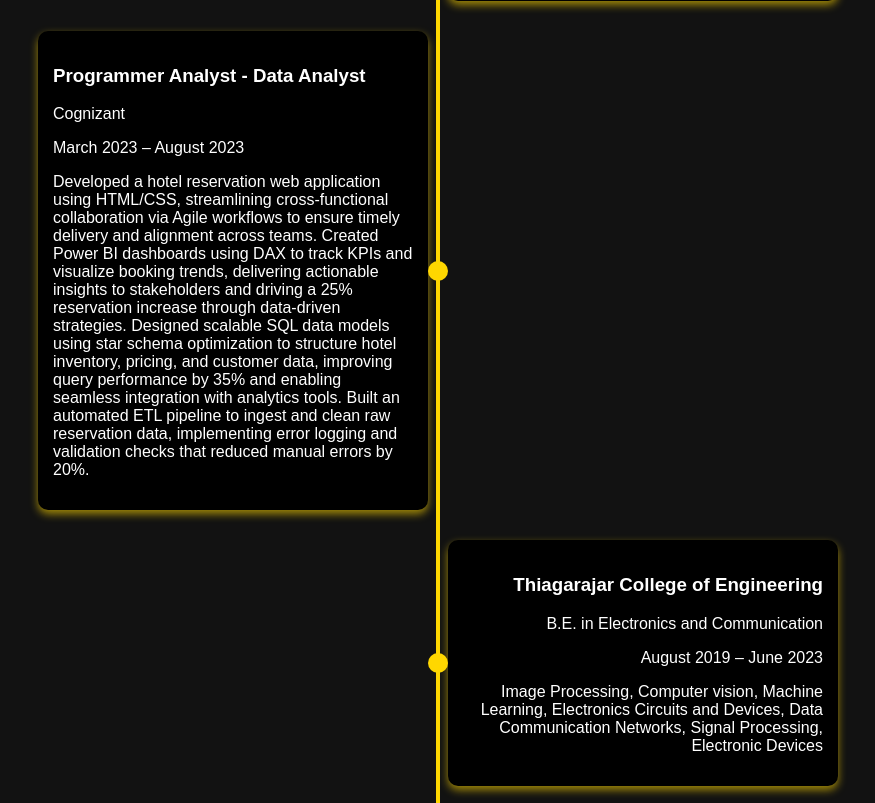
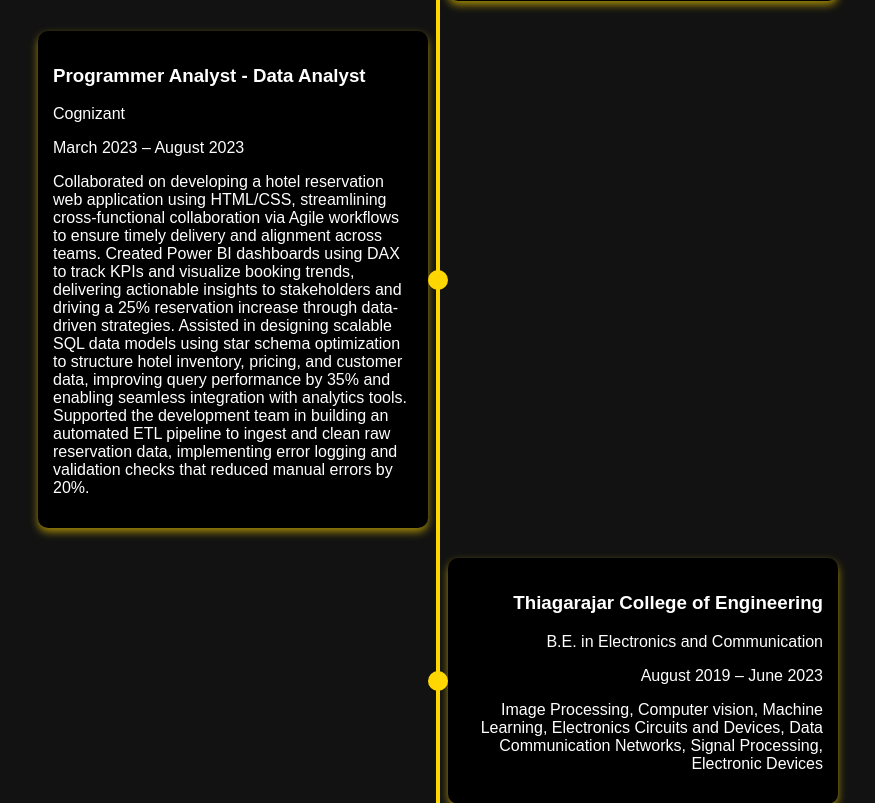
Before and after one commit to vslokesh05/Lokesh-Velmurugan-Sujatha-Portfolio, a Flask app: page / in a window 1280 px wide. Shown: the part 2597-3400 px from the top of the page, without its empty margins (202-1077 px from the left). Run offline with Flask 2, Linux system fonts and the light colour scheme.

Commit message:
index.html

```diff
--- a/templates/index.html
+++ b/templates/index.html
@@ -90,11 +90,10 @@
                 <h3>Programmer Analyst - Data Analyst </h3>
                 <p>Cognizant</p>
                 <p>March 2023 – August 2023</p>
-                <p>Developed a hotel reservation web application using HTML/CSS, streamlining cross-functional collaboration via Agile workflows to ensure timely delivery and alignment across teams.
+                <p>Collaborated on developing a hotel reservation web application using HTML/CSS, streamlining cross-functional collaboration via Agile workflows to ensure timely delivery and alignment across teams.
                    Created Power BI dashboards using DAX to track KPIs and visualize booking trends, delivering actionable insights to stakeholders and driving a 25% reservation increase through data-driven strategies.
-                   Designed scalable SQL data models using star schema optimization to structure hotel inventory, pricing, and customer data, improving query performance by 35% and enabling seamless integration with analytics tools.
-                   Built an automated ETL pipeline to ingest and clean raw reservation data, implementing error logging and validation checks that reduced manual errors by 20%.
-
+                   Assisted in designing scalable SQL data models using star schema optimization to structure hotel inventory, pricing, and customer data, improving query performance by 35% and enabling seamless integration with analytics tools.
+                   Supported the development team in building an automated ETL pipeline to ingest and clean raw reservation data, implementing error logging and validation checks that reduced manual errors by 20%.
                 </p>
             </div>
         </div>
```
